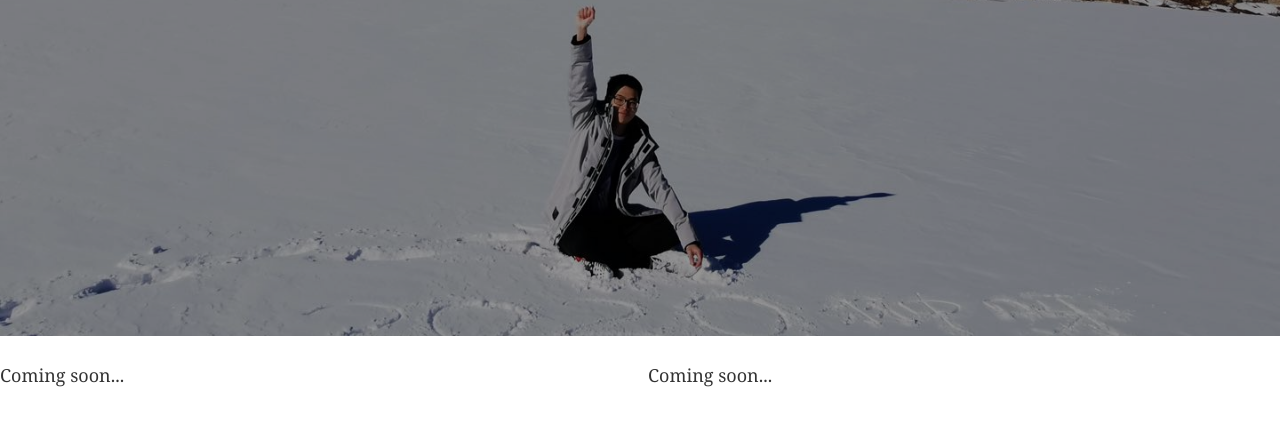
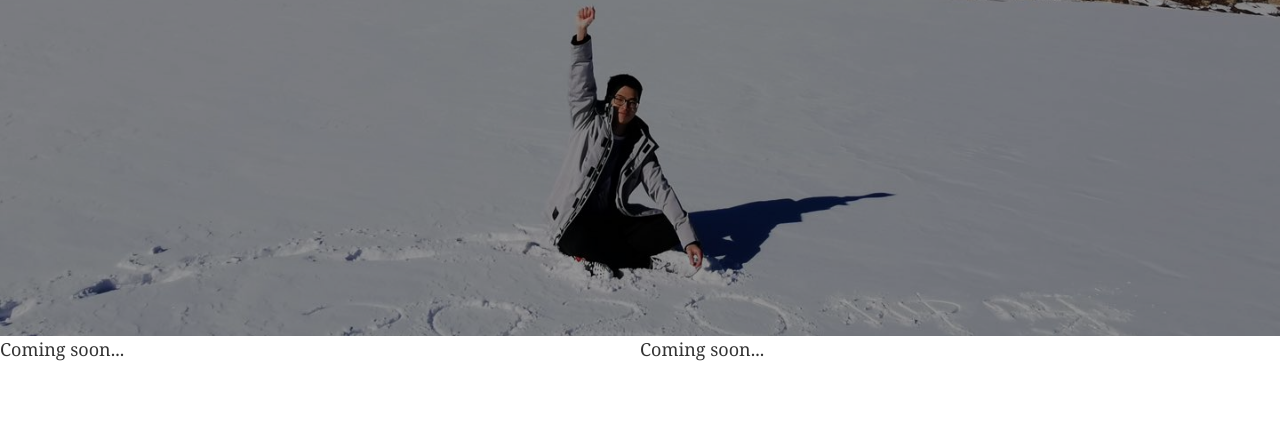
Before and after one commit to ZhanchongDeng/ZhanchongDeng.github.io, a Gatsby site: page / in a window 1280 px wide. Shown: the part 464-886 px from the top of the page. After the commit the page ends 852 px from the top, so only its background shows below. Built offline with nearby package versions, Linux system fonts and the light colour scheme; Gatsby itself is replaced by a stand-in of ours.

```diff
--- a/src/css/background_img.css
+++ b/src/css/background_img.css
@@ -1,6 +1,7 @@
 .page {
     margin:0;
-    width:'100%';
+    max-width: 1800;
+    width:100%;
 }
 .selfie {
     background-image: url(../images/touxiang3.jpg);
@@ -9,8 +10,8 @@
     height: 100vh;
     background-size: cover;
     background-position: center;
-    /* background-repeat: no-repeat; */
-    margin-bottom: 10px;
+    /* background-repeat: no-repeat;
+    margin-bottom: 10px; */
 }
 
 .black-overlay {
--- a/src/pages/index.js
+++ b/src/pages/index.js
@@ -13,15 +13,14 @@
 import touxiang from '../images/touxiang.jpg'
 
 const IndexPage = (props) => (
-  <div>
+  <div className="root">
   <Grid container
-    spacing={2}
-    className="page"
+    spacing={0}
   >
     <Grid item
       xs={12}
+      className="selfie"
     >
-      <div className="selfie">
         <div className="black-overlay">
           <div className="welcome-message">
             <p>Hey, I'm</p>
@@ -30,17 +29,18 @@
             </h1>
           </div>
         </div>
-      </div>
     </Grid>
 
     <Grid item
-      xs={6}
+      xs={12}
+      md={6}
     >
       <p>Coming soon...</p>
     </Grid>
 
     <Grid item
-      xs={6}
+      xs={12}
+      md={6}
     >
       <p>Coming soon...</p>
     </Grid>
```
